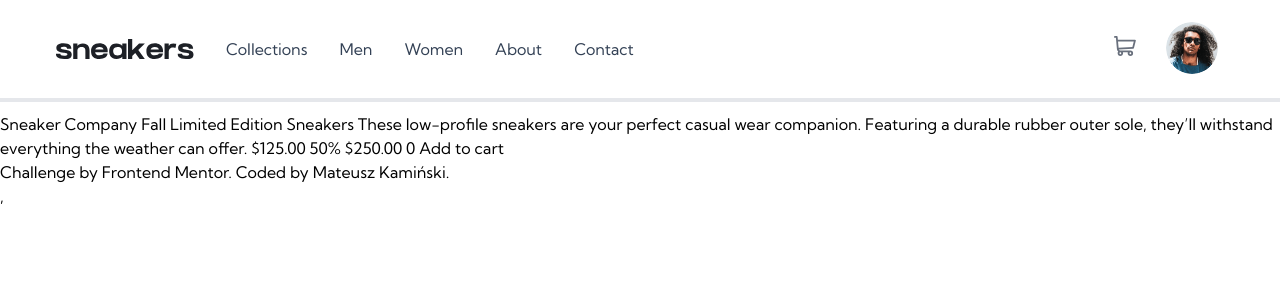
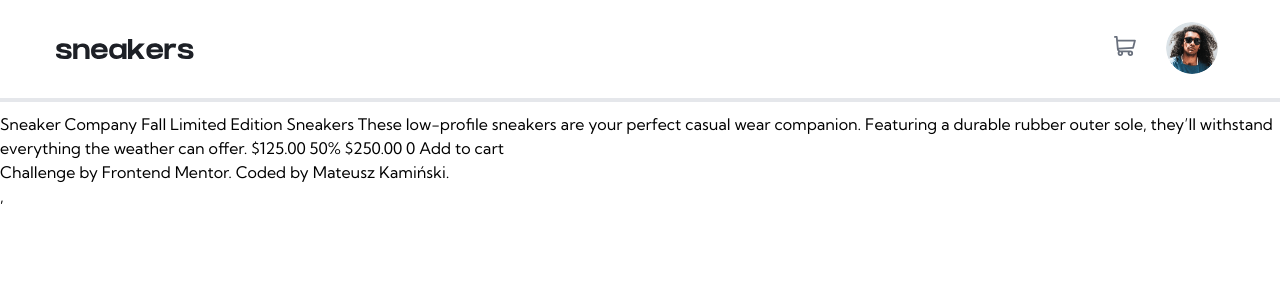
Before and after one commit to Astilion/E-commerce-product-page, a React (Vite) app: page / in a window 1280 px wide. Shown: the top 300 px of the page. Built offline with nearby package versions, Linux system fonts and the light colour scheme.

Commit message:
fixed nav ul translate-x

```diff
--- a/src/components/Header/Navigation/NavList.tsx
+++ b/src/components/Header/Navigation/NavList.tsx
@@ -21,10 +21,10 @@ export default function NavList({ isActive }: NavListProps) {
 	const anchorClasses =
 		"lg:pb-[39px] lg:px-2 lg:py-2 lg:border-b-4  lg:relative  lg:hover:border-orange-400 lg:hover:text-black lg:text-slate-700 transition lg:inline z-100";
 	const ulClasses = isMobile
-		? "flex absolute mt-14 flex-col gap-4 duration-300 translate-x-[-200%]"
+		? "flex absolute mt-14 flex-col gap-4 duration-300 "
 		: "lg:flex lg:flex-row lg:relative gap-4";
 
-	const navIsOpenClasses = isActive ? "translate-x-0" : "";
+	const navIsOpenClasses = isActive ? "translate-x-0" : "translate-x-[-200%]";
 	return (
 		<ul className={`${ulClasses} ${navIsOpenClasses}`}>
 			{navNames.map((name, index) => (
```
